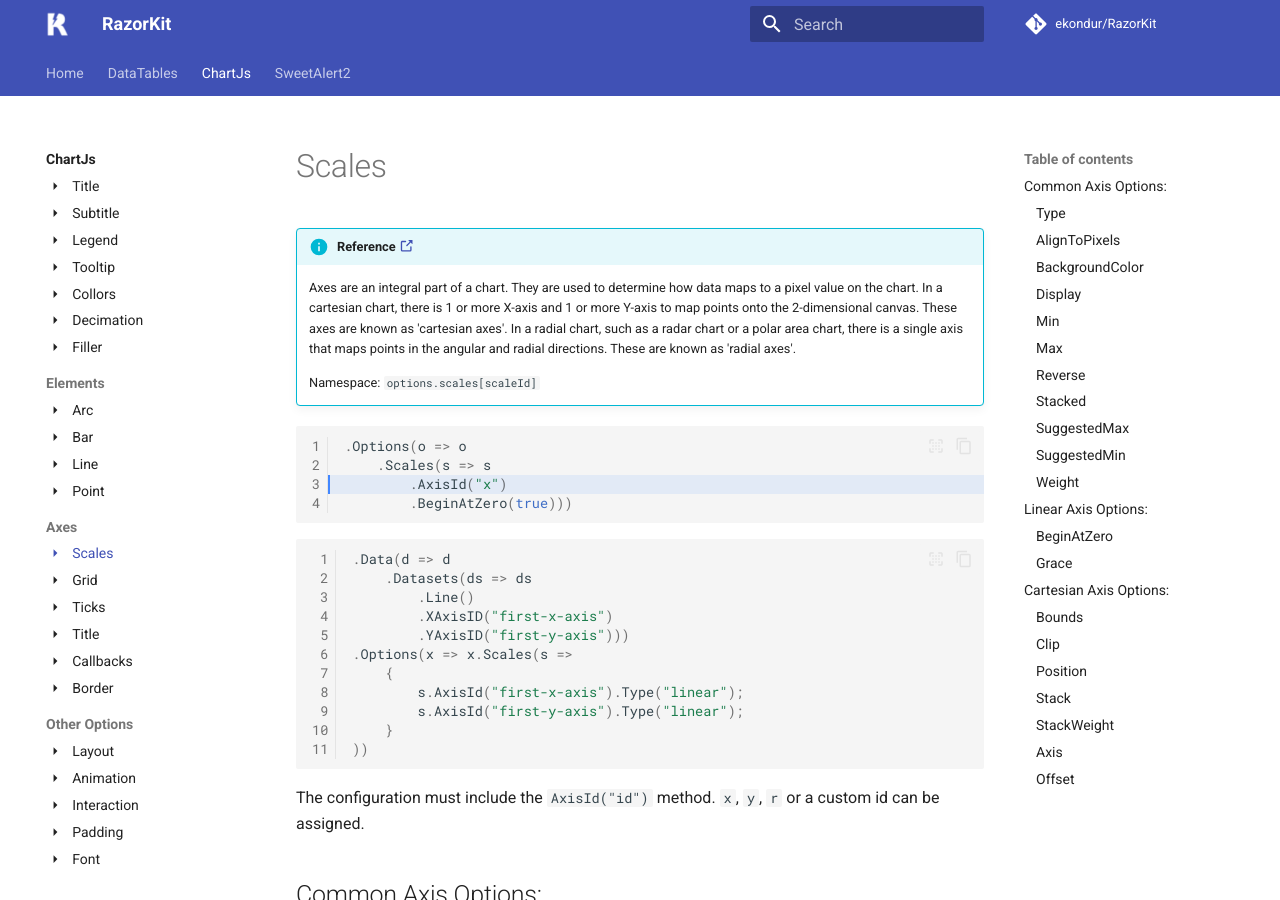
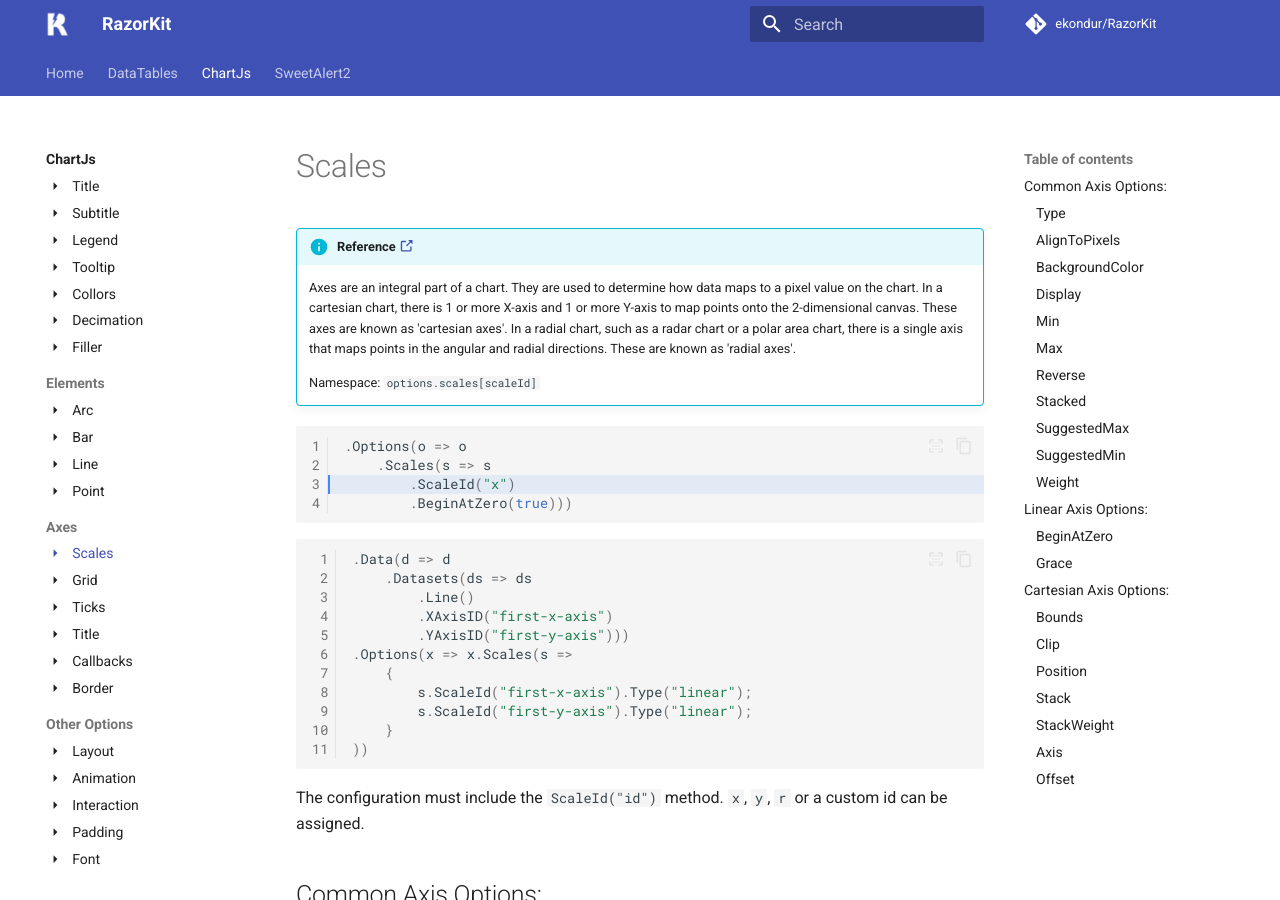
Before and after one commit to ekondur/RazorKit, an MkDocs documentation site: the page built from docs/chartjs/axes/scales.md, in a window 1280 px wide and 900 px high. Built offline with MkDocs 1.6.1 and Material for MkDocs 9.7.7, drawn with Linux system fonts in a browser that asks for light colours; comment, search, counter and statistics services are not loaded.

Commit message:
updated docs

````diff
--- a/docs/chartjs/axes/scales.md
+++ b/docs/chartjs/axes/scales.md
@@ -12,7 +12,7 @@ icon: material/menu-right
 ```csharp hl_lines="3" linenums="1"
 .Options(o => o
     .Scales(s => s
-		.AxisId("x")
+		.ScaleId("x")
 		.BeginAtZero(true)))
 ```
 ```csharp linenums="1"
@@ -23,12 +23,12 @@ icon: material/menu-right
         .YAxisID("first-y-axis")))
 .Options(x => x.Scales(s =>
     {
-        s.AxisId("first-x-axis").Type("linear");
-        s.AxisId("first-y-axis").Type("linear");
+        s.ScaleId("first-x-axis").Type("linear");
+        s.ScaleId("first-y-axis").Type("linear");
     }
 ))
 ```
-The configuration must include the ```AxisId("id")``` method. ```x```, ```y```, ```r``` or a custom id can be assigned.
+The configuration must include the ```ScaleId("id")``` method. ```x```, ```y```, ```r``` or a custom id can be assigned.
 
 ## Common Axis Options:
 These are only the common options supported by all axes. Please see specific axis documentation for all the available options for that axis.
````
Also changed, not shown: docs/chartjs/axes/border.md (+1 -1 lines), docs/chartjs/axes/callbacks.md (+2 -2 lines), docs/chartjs/axes/grid.md (+1 -1 lines), docs/chartjs/axes/ticks.md (+1 -1 lines), docs/chartjs/axes/title.md (+1 -1 lines).
